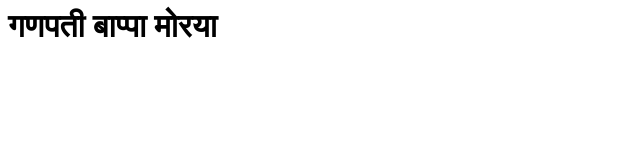
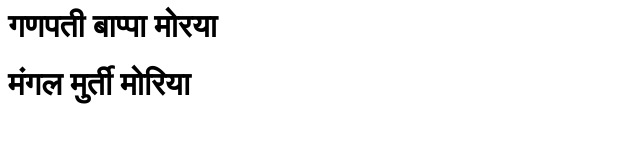
Before and after one commit to Ganeshkothule/httpd, a plain HTML site: page index.html in a window 1280 px wide. Shown: the whole page, without its empty margins (0-640 px from the left). Drawn offline with Linux system fonts and the light colour scheme.

Commit message:
Update index.html

```diff
--- a/index.html
+++ b/index.html
@@ -1,2 +1,2 @@
 <h1>गणपती बाप्पा मोरया</h1>
-<h1मंगल मुर्ती मोरिया</h1>
+<h1>मंगल मुर्ती मोरिया</h1>
```
